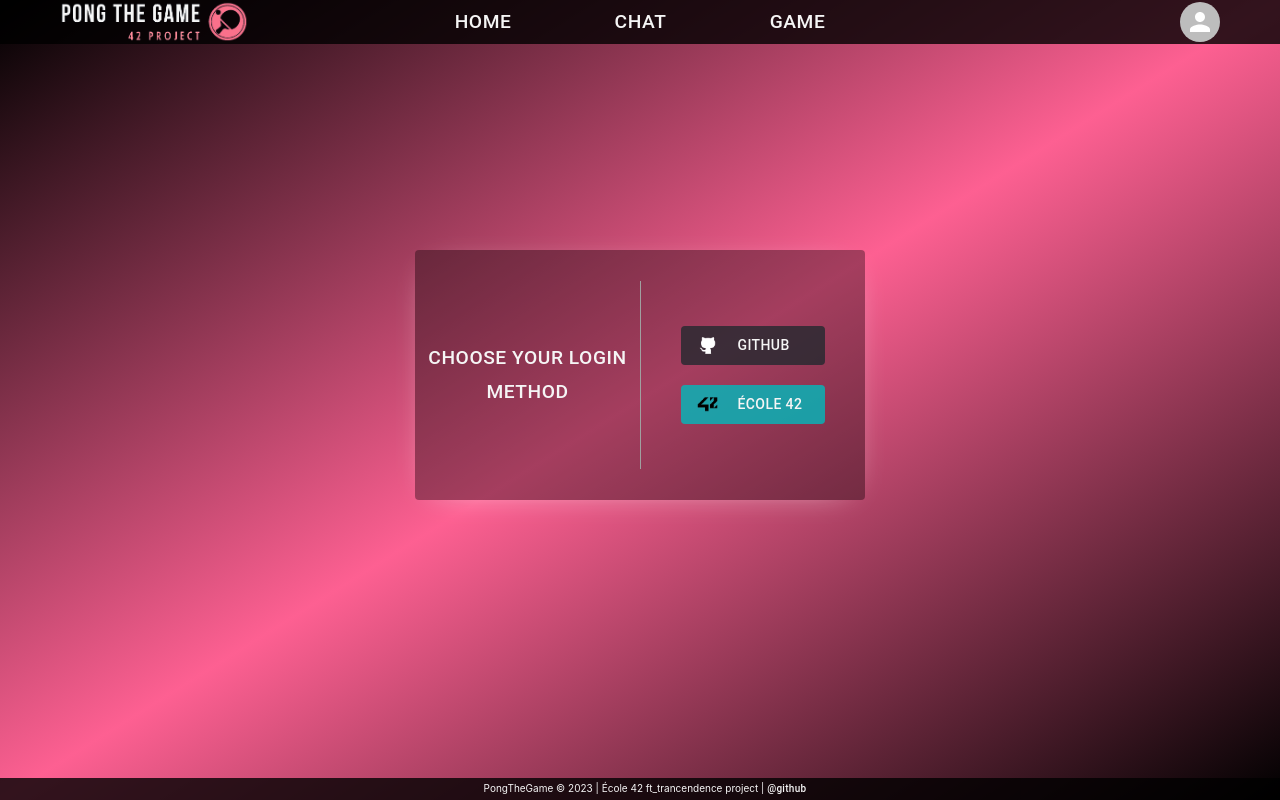
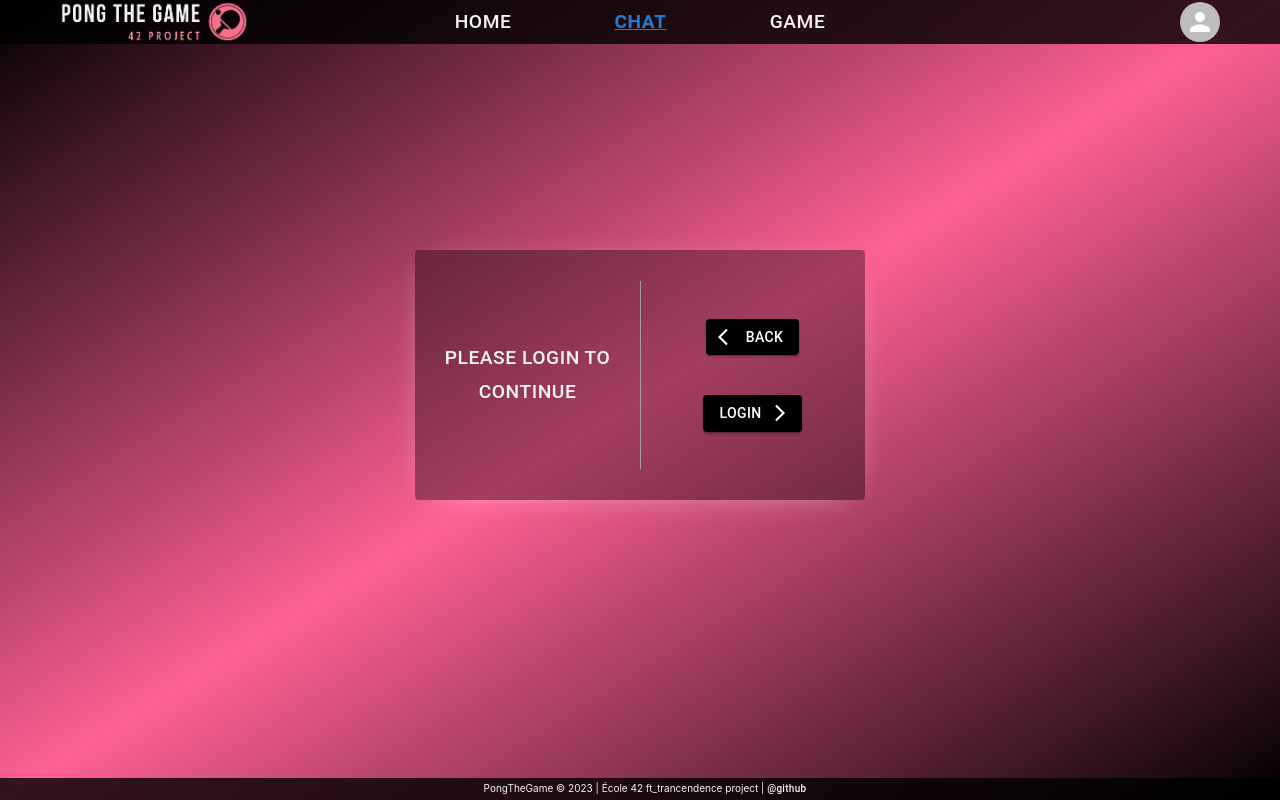
Before and after one commit to jesuisstan/PongTheGame, a React (Create React App) app in the folder frontend/: page /chat in a window 1280 px wide. Before the commit this address led to /login. Built offline with nearby package versions, Linux system fonts and the light colour scheme; no server answers.

Commit message:
PleaseLogin component added

```diff
--- a/frontend/src/App.tsx
+++ b/frontend/src/App.tsx
@@ -3,15 +3,16 @@ import { BrowserRouter, Routes, Route, Navigate } from 'react-router-dom';
 import axios from 'axios';
 import { UserContext } from './context/UserContext';
 import { User } from './types/User';
+import MainLayout from './components/UI/MainLayout';
 import Home from './components/pages/Home';
+import NotFound from './components/pages/NotFound';
 import Login from './components/profile/Login';
 import Game from './components/game/Game';
 import Chat from './components/chat/Chat';
 import Profile from './components/profile/Profile';
-import NotFound from './components/pages/NotFound';
-import MainLayout from './components/UI/MainLayout';
+import Validate2fa from './components/profile/Validate2fa';
 import './App.css';
-import Validate2fa from './components/profile/Validate2fa';
+
 function App() {
   const [user, setUser] = useState<User>({
     id: -1,
@@ -44,35 +45,16 @@ function App() {
               <Route
                 path="login"
                 element={
-                  !user.provider ? (
-                    <Login />
-                  ) : (
-                    <Navigate to="/profile" />
-                  )
+                  !user.provider ? <Login /> : <Navigate to="/profile" />
                 }
               />
 
-              <Route
-                path="validate2fa"
-                element={<Validate2fa />}
-              />
-              <Route
-                path="chat"
-                element={user.provider ? <Chat /> : <Navigate to="/login" />}
-              />
-              <Route
-                path="game"
-                element={user.provider ? <Game /> : <Navigate to="/login" />}
-              />
+              <Route path="validate2fa" element={<Validate2fa />} />
+              <Route path="chat" element={<Chat />} />
+              <Route path="game" element={<Game />} />
               <Route
                 path="profile"
-                element={
-                  user.provider ? (
-                    <Profile />
-                  ) : (
-                    <Navigate to="/login" />
-                  )
-                }
+                element={user.provider ? <Profile /> : <Navigate to="/login" />}
               />
               <Route path="*" element={<NotFound />} />
             </Route>
--- a/frontend/src/components/chat/Chat.tsx
+++ b/frontend/src/components/chat/Chat.tsx
@@ -1,5 +1,13 @@
+import { useContext } from 'react';
+import { UserContext } from '../../context/UserContext';
+import PleaseLogin from '../pages/PleaseLogin';
+
 const Chat = () => {
-  return (
+  const { user, setUser } = useContext(UserContext);
+
+  return !user.provider ? (
+    <PleaseLogin />
+  ) : (
     <div className="baseCard">
       <h1>Let's chat together right now</h1>
     </div>
--- a/frontend/src/components/game/Game.tsx
+++ b/frontend/src/components/game/Game.tsx
@@ -1,8 +1,14 @@
-
+import { useContext } from 'react';
+import { UserContext } from '../../context/UserContext';
+import PleaseLogin from '../pages/PleaseLogin';
 
 const Game = () => {
-  return (
-    <div className='baseCard'>
+  const { user, setUser } = useContext(UserContext);
+
+  return !user.provider ? (
+    <PleaseLogin />
+  ) : (
+    <div className="baseCard">
       <h1>The game itself</h1>
     </div>
   );
--- /dev/null
+++ b/frontend/src/components/pages/PleaseLogin.tsx
@@ -0,0 +1,35 @@
+import { useNavigate } from 'react-router-dom';
+import ArrowForwardIosIcon from '@mui/icons-material/ArrowForwardIos';
+import ArrowBackIosIcon from '@mui/icons-material/ArrowBackIos';
+import ButtonPong from '../UI/ButtonPong';
+import styles from './NotFound.module.css';
+
+const PleaseLogin = () => {
+  const navigate = useNavigate();
+
+  return (
+    <div className={styles.basicCard}>
+      <div className={styles.wrapper}>
+        <div className={styles.left}>Please login to continue</div>
+        <div className={styles.center}>
+          <div className={styles.line} />
+        </div>
+        <div className={styles.right}>
+          <ButtonPong
+            text="Back"
+            onClick={() => navigate(-1)}
+            startIcon={<ArrowBackIosIcon />}
+          />
+          <h1></h1>
+          <ButtonPong
+            text="Login"
+            onClick={() => navigate('/login')}
+            endIcon={<ArrowForwardIosIcon />}
+          />
+        </div>
+      </div>
+    </div>
+  );
+};
+
+export default PleaseLogin;
--- a/frontend/src/components/profile/Enable2FactorAuth.tsx
+++ b/frontend/src/components/profile/Enable2fa.tsx
@@ -19,7 +19,7 @@ const modalDialogStyle = {
   borderRadius: '4px'
 };
 
-const Enable2FactorAuth = ({ open, setOpen }: any) => {
+const Enable2fa = ({ open, setOpen }: any) => {
   const { user, setUser } = useContext(UserContext);
   const [load, setLoad] = useState(false);
   const [buttonText, setButtonText] = useState('Submit');
@@ -161,4 +161,4 @@ const Enable2FactorAuth = ({ open, setOpen }: any) => {
   );
 };
 
-export default Enable2FactorAuth;
+export default Enable2fa;
--- a/frontend/src/components/profile/Login.tsx
+++ b/frontend/src/components/profile/Login.tsx
@@ -1,14 +1,11 @@
 import { useEffect, useState, useContext } from 'react';
 import { UserContext } from '../../context/UserContext';
-import Validate2fa from './Validate2fa';
+import { useNavigate } from 'react-router-dom';
 import styles from './Login.module.css';
-import { useNavigate, BrowserRouter, Routes, Route, Navigate } from 'react-router-dom';
 import axios from 'axios';
-import errorAlert from '../UI/errorAlert';
 
 const Login = () => {
   const { user, setUser } = useContext(UserContext);
-  const [modalOpen, setModalOpen] = useState(false);
 
   const navigate = useNavigate();
 
@@ -18,7 +15,6 @@ const Login = () => {
       .then(
         (response) => {
           if (response.data.tfa) {
-            console.log("response.data.tfa = " + response.data.tfa)
             navigate("/validate2fa")
           }
           setUser(response.data)
@@ -37,7 +33,6 @@ const Login = () => {
 
   return (
     <div className={styles.loginCard}>
-      {/*<Validate2fa open={modalOpen} setOpen={setModalOpen} />*/}
       <div className={styles.wrapper}>
         <div className={styles.left}>Choose your Login Method</div>
         <div className={styles.center}>
--- a/frontend/src/components/profile/Profile.tsx
+++ b/frontend/src/components/profile/Profile.tsx
@@ -13,7 +13,7 @@ import CreateIcon from '@mui/icons-material/Create';
 import ButtonPong from '../UI/ButtonPong';
 import EditNickname from './EditNickname';
 import EditAvatar from './EditAvatar';
-import Enable2FactorAuth from './Enable2FactorAuth';
+import Enable2fa from './Enable2fa';
 import styles from './Profile.module.css';
 
 const Profile = () => {
@@ -82,7 +82,7 @@ const Profile = () => {
               endIcon={<ArrowForwardIosIcon />}
               onClick={toggleTfa}
             />
-            <Enable2FactorAuth
+            <Enable2fa
               open={modalTwoFactorAuthOpen}
               setOpen={setModalTwoFactorAuthOpen}
             />
--- a/frontend/src/components/profile/Validate2fa.tsx
+++ b/frontend/src/components/profile/Validate2fa.tsx
@@ -30,25 +30,15 @@ const Validate2fa = () => {
 
   const handleTextInput = (event: any) => {
     const newValue = event.target.value;
-    if (!newValue.match(/[%<>\\$|/?* +^.()\[\]]/)) {
+    if (newValue.match(/[^0-9]/)) {
+      setError('Only numbers acceptable');
+    } else {
       setError('');
       setText(newValue);
-    } else {
-      setError('Forbidden: [ ] < > ^ $ % . \\ | / ? * + ( ) space');
     }
   };
 
-  const warningNameUsed = () => {
-    setOpen(false);
-    errorAlert('This nickname is already used');
-  };
-
-  const warningWentWrong = () => {
-    setOpen(false);
-    errorAlert('Something went wrong');
-  };
-
-  const setNickname = (value: string) => {
+  const submitCode = (value: string) => {
     console.log('la-la-la');
   };
 
@@ -56,7 +46,7 @@ const Validate2fa = () => {
     event.preventDefault();
     if (text) {
       setLoad(true);
-      await setNickname(text);
+      await submitCode(text);
       setLoad(false);
       setButtonText('Done ✔️');
     }
```
